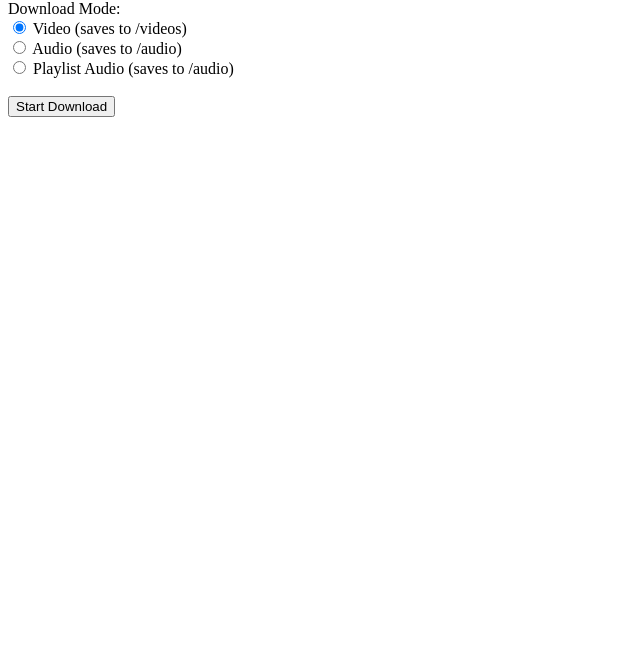
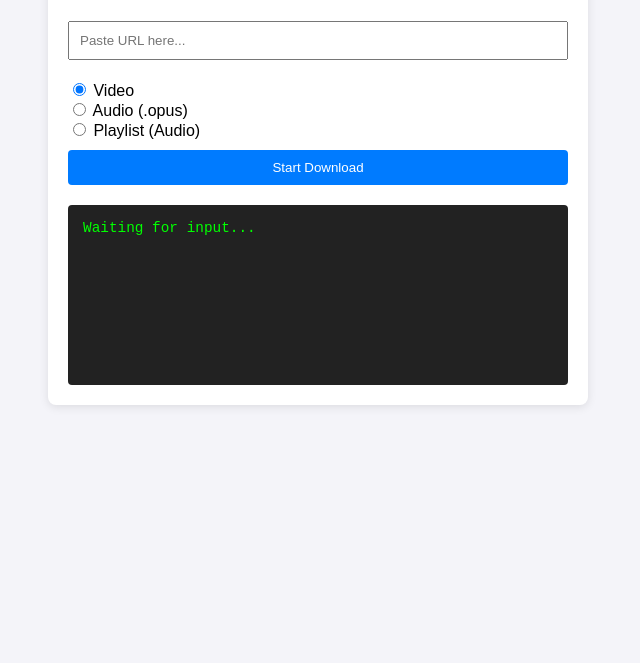
Before and after one commit to sixelasacul/yt-dlp-simple-ui, a plain HTML site: page templates/index.html in a window 1280 px wide. Shown: the part 137-800 px from the top of the page, without its empty margins (0-640 px from the left). Drawn offline with nearby package versions, Linux system fonts and the light colour scheme.

Commit message:
Update index.html

```diff
--- a/templates/index.html
+++ b/templates/index.html
@@ -1,37 +1,68 @@
 <!DOCTYPE html>
-<html>
+<html lang="en">
 <head>
-    <title>yt-dlp Simple UI</title>
+    <meta charset="UTF-8">
+    <title>yt-dlp-simple-ui</title>
+    <!-- Load HTMX for seamless, no-refresh updates -->
+    <script src="https://unpkg.com/htmx.org@latest"></script>
+    <style>
+        body { font-family: sans-serif; padding: 40px; background: #f4f4f9; }
+        .card { background: white; padding: 20px; border-radius: 8px; box-shadow: 0 2px 10px rgba(0,0,0,0.1); max-width: 500px; }
+        #log-window {
+            background: #222; color: #0f0; padding: 15px;
+            height: 150px; overflow-y: auto; margin-top: 20px;
+            font-family: 'Courier New', monospace; border-radius: 4px;
+            font-size: 0.9em;
+        }
+        input[type="text"] { width: 100%; padding: 10px; margin: 10px 0; box-sizing: border-box; }
+        button { background: #007bff; color: white; border: none; padding: 10px 20px; border-radius: 4px; cursor: pointer; width: 100%; }
+        button:disabled { background: #ccc; }
+        #status-msg { margin-top: 15px; font-size: 0.9em; }
+    </style>
 </head>
 <body>
-    <h1>yt-dlp Downloader</h1>
 
-    <form action="/run" method="post">
-        <!-- URL Input -->
-        <div>
-            <label for="url">Video/Playlist URL:</label><br>
-            <input type="text" id="url" name="url" placeholder="https://..." required style="width: 400px;">
+    <div class="card">
+        <h1>yt-dlp Downloader</h1>
+
+        <!-- hx-post: Sends form via AJAX, no page reload -->
+        <!-- hx-target: Puts the response into the #status-msg div -->
+        <form hx-post="/run" hx-target="#status-msg" id="dl-form">
+            <input type="text" name="url" placeholder="Paste URL here..." required>
+
+            <div style="margin: 10px 0;">
+                <label><input type="radio" name="mode" value="video" checked> Video</label><br>
+                <label><input type="radio" name="mode" value="audio"> Audio (.opus)</label><br>
+                <label><input type="radio" name="mode" value="playlist"> Playlist (Audio)</label>
+            </div>
+
+            <button type="submit" id="submit-btn">Start Download</button>
+        </form>
+
+        <div id="status-msg"></div>
+
+        <!-- Log Window:
+             hx-get: Periodically fetches the latest log string
+             hx-trigger: Every 1 second
+             hx-swap: Replaces the content of this div with the server'</code> response
+        -->
+        <div id="log-window"
+             hxx-get="/log"
+             hx-trigger="every 1s"
+             hx-swap="innerHTML">
+            Waiting for input...
         </div>
+    </div>
 
-        <br>
-
-        <!-- Mode Selection -->
-        <div>
-            <label>Download Mode:</label><br>
-            <input type="radio" id="video" name="mode" value="video" checked>
-            <label for="video">Video (saves to /videos)</label><br>
-
-            <input type="radio" id="audio" name="mode" value="audio">
-            <label for="audio">Audio (saves to /audio)</label><br>
-
-            <input type="radio" id="playlist" name="mode" value="playlist">
-            <label for="playlist">Playlist Audio (saves to /audio)</label>
-        </div>
-
-        <br>
-
-        <!-- Submit Button -->
-        <button type="submit">Start Download</button>
-    </form>
+    <script>
+        // Small helper to disable the button while the background task is running
+        // This prevents the user from spamming the 'Run' button.
+        document.body.addEventListener('htmx:afterRequest', function(evt) {
+            if (evt.detail.target.id === 'dl-form') {
+                // We don't actually need much JS here, but this is a place
+                // to add custom client-side logic if you want to expand.
+            }
+        });
+    </script>
 </body>
 </html>
```
